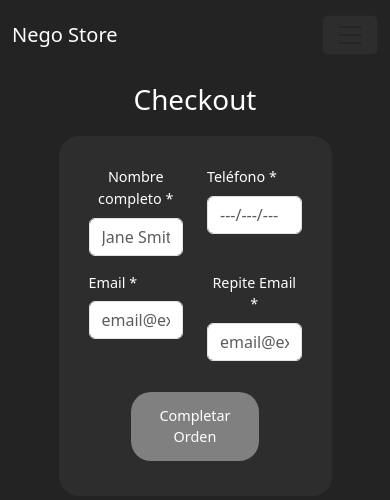
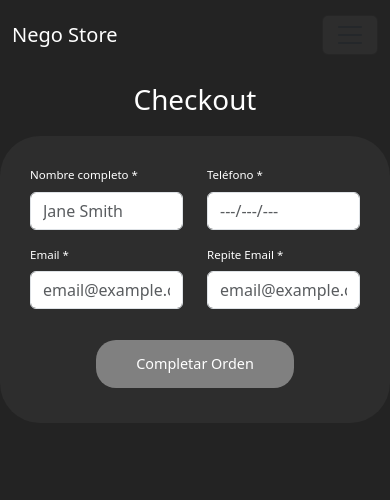
Before and after one commit to ppablocorrea/Nego-Store, a React (Create React App) app: page /Checkout in a window 390 px wide. Shown: the top 500 px of the page. Built offline with nearby package versions, Linux system fonts and the light colour scheme.

Commit message:
arreglos en el responsive

```diff
--- a/src/components/CheckoutForm/CheckoutForm.css
+++ b/src/components/CheckoutForm/CheckoutForm.css
@@ -34,8 +34,18 @@
     margin-top: 15px;
 }
 
-@media screen and (max-width: 800px) {
+@media screen and (max-width: 1250px) {
     .estiloFormulario{
         width: 70%;
     }
 }
+
+@media screen and (max-width: 508px) {
+    .estiloFormulario{
+        width: 100%;
+        border-radius: 40px;
+    }
+    .textoizquierda{
+        font-size: 0.8em;
+    }
+}
```
